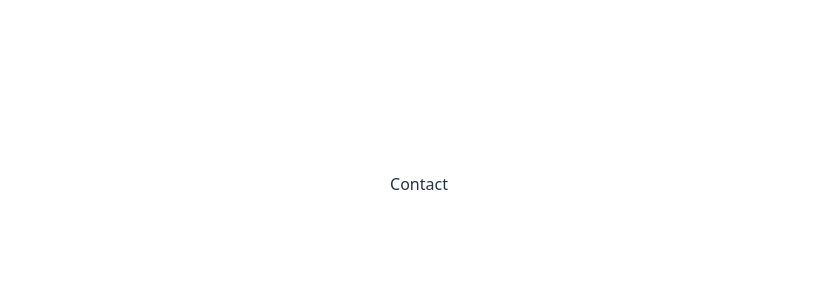
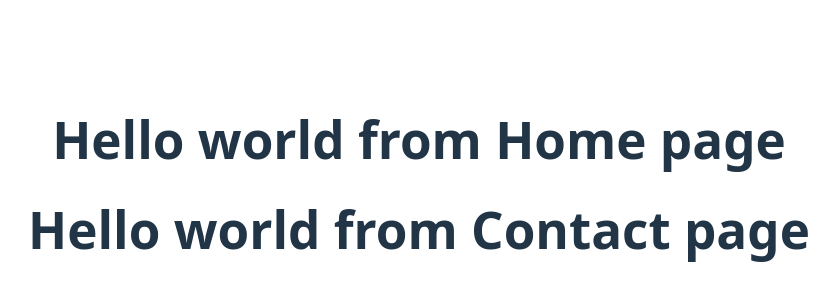
Before and after one commit to salauddin85/React-Explore, a React (Vite) app in the folder react-router-explore-M7/: page /contact in a window 1280 px wide. Shown: the part 216-516 px from the top of the page, without its empty margins (221-1060 px from the left). Built offline with nearby package versions, Linux system fonts and the light colour scheme.

Commit message:
added nested router in react

```diff
--- a/react-router-explore-M7/src/Pages/About.jsx
+++ /dev/null
@@ -1,6 +0,0 @@
-
-function About() {
-    return <h1>This is the About Page</h1>;
-  }
-
-  export default About;
--- /dev/null
+++ b/react-router-explore-M7/src/Pages/About/About.jsx
@@ -0,0 +1,11 @@
+import React from 'react';
+
+const About = () => {
+    return (
+        <div>
+            <h1>Hello world from About page</h1>
+        </div>
+    );
+};
+
+export default About;
--- /dev/null
+++ b/react-router-explore-M7/src/Pages/Contact/Contact.jsx
@@ -0,0 +1,11 @@
+import React from 'react';
+
+const Contact = () => {
+    return (
+        <div>
+            <h1>Hello world from Contact page </h1>
+        </div>
+    );
+};
+
+export default Contact;
--- a/react-router-explore-M7/src/Pages/Home.jsx
+++ /dev/null
@@ -1,5 +0,0 @@
-function Home() {
-    return <h1>This is the  Home Page</h1>;
-  }
-
-  export default Home;
--- /dev/null
+++ b/react-router-explore-M7/src/Pages/Home/Home.jsx
@@ -0,0 +1,13 @@
+import {React} from 'react';
+import { Outlet } from 'react-router-dom';
+
+const Home = () => {
+    return (
+        <div>
+            <h1>Hello world from Home page</h1>
+            <Outlet></Outlet>
+        </div>
+    );
+};
+
+export default Home;
```
Also changed, not shown: react-router-explore-M7/src/main.jsx (+16 -10 lines).
